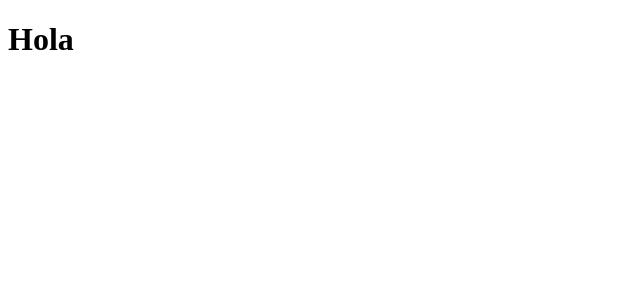
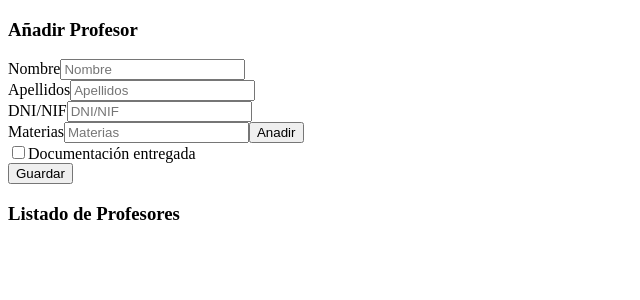
Before and after one commit to Pancratzia/Vue-Projects, a Vue app in the folder teachers-project/: page / in a window 1280 px wide. Shown: the top 300 px of the page, without its empty margins (0-640 px from the left). Built offline with nearby package versions, Linux system fonts and the light colour scheme.

Commit message:
Creando el HTML para el listado de profesores

```diff
--- a/teachers-project/src/components/TeacherForm.vue
+++ b/teachers-project/src/components/TeacherForm.vue
@@ -1,11 +1,45 @@
 <template>
-    <h1>
-      Hola
-    </h1>
-  </template>
+  <section>
+    <h3>Añadir Profesor</h3>
 
-  <script lang="ts" setup>
-  </script>
+    <div>
+      <label for="name">Nombre</label>
+      <input id="name" type="text" placeholder="Nombre" />
+    </div>
 
-  <style>
-  </style>
+    <div>
+      <label for="apellidos">Apellidos</label>
+      <input id="apellidos" type="text" placeholder="Apellidos" />
+    </div>
+
+    <div>
+      <label for="dninif">DNI/NIF</label>
+      <input id="dninif" type="text" placeholder="DNI/NIF" />
+    </div>
+
+    <div>
+      <label for="materias">Materias</label>
+      <input id="materias" type="text" placeholder="Materias" />
+
+      <button>Anadir</button>
+    </div>
+
+    <div>
+        <input type="checkbox" name="documentacionEntregada" id="documentacionEntregada" />
+        <label for="documentacionEntregada">Documentación entregada</label>
+    </div>
+
+    <button>Guardar</button>
+  </section>
+
+  <section>
+    <h3>Listado de Profesores</h3>
+  </section>
+
+</template>
+
+<script lang="ts" setup>
+</script>
+
+<style scoped>
+</style>
```
